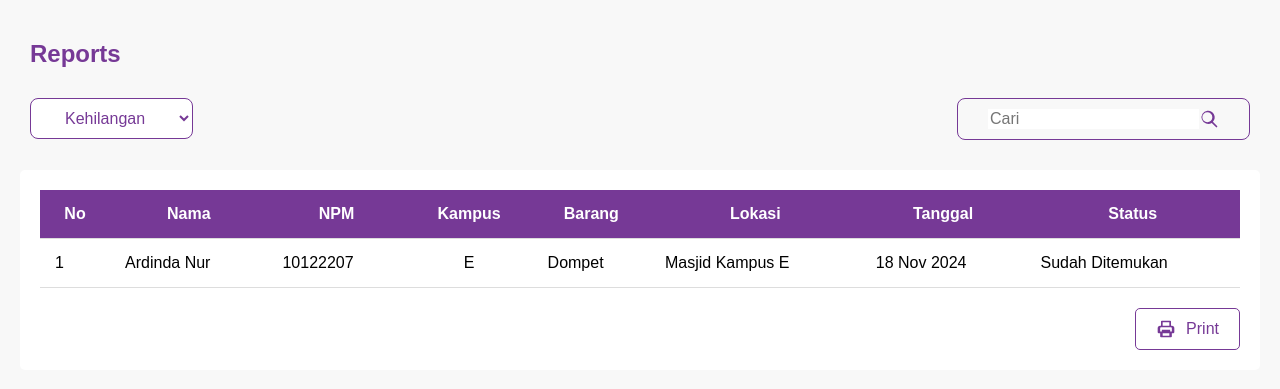
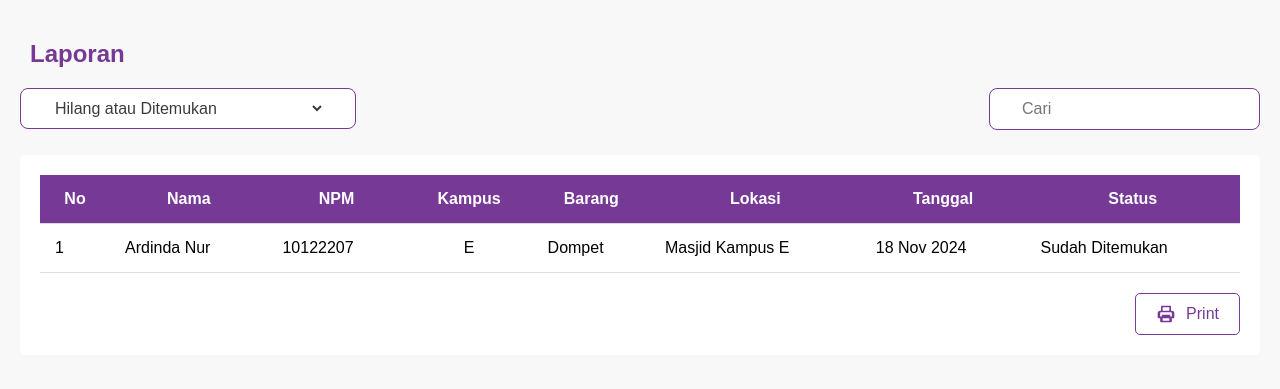
Before and after one commit to janienatalie/LostandFound, a PHP site: page /admin/reports.html in a window 1280 px wide. Shown: the top 389 px of the page. Run offline with PHP 8.4, Linux system fonts and the light colour scheme.

Commit message:
searchbox and css

```diff
--- a/admin/css/reports.css
+++ b/admin/css/reports.css
@@ -9,48 +9,77 @@ h1 {
 }
 
 .container {
+  width: 90%;
+  margin: 20px auto;
+  /* <!--tambah--> */
   display: flex;
-  justify-content: space-between;
-  align-items: center;
-  margin: 30px 10px;
-  height: auto;
-  width: auto;
+  flex-direction: column;
+  align-items: flex-start;
 }
-
-.dropdown,
-.search-box {
-  border: 1px solid #763996;
-  border-radius: 8px;
-  padding: 10px 30px;
-  font-size: 16px;
-  color: #763996;
+h2 {
+  color: #6a1b9a;
+  text-align: left;
 }
 
 .dropdown {
-  background-color: #ffffff;
-}
-
-.dropdown:focus,
-.search-box:focus {
-  outline: none;
-  border-color: #763996;
+  display: flex;
+  width: 274px; /* Lost and Found */
+  padding: 14px 20px;
+  border-radius: 12px;
+  border: 2px solid #763996;
+  font-size: 16px;
+  background-color: white;
+  color: #c7c7c7;
+  margin-bottom: 25px;
 }
 
 .search-box {
   display: flex;
+  width: 209px; /* Lebar search bar */
+  height: 20px;
+  padding: 0px 14px; /* Padding kiri dan kanan */
+  justify-content: space-between;
   align-items: center;
+  border-radius: 12px;
+  border: 2px solid #763996;
+  color: #c7c7c7;
+  font-size: 16px;
+  background-color: white;
+  margin-left: auto;
+  margin-bottom: 25px;
+}
+
+.dropdown select {
+  border: none;
+  outline: none;
+  font-size: 16px;
+  color: #3b3b3b;
+  flex: 1;
+  background: transparent;
+  cursor: pointer;
+}
+
+.search-container {
+  display: flex;
+  justify-content: flex-start;
+  align-items: center;
+  gap: 20px;
+  margin-top: 20px;
+  width: 100%;
 }
 
 .search-box input {
   border: none;
   outline: none;
   font-size: 16px;
+  color: #0b0a0a;
+  flex: 1;
+  background: transparent;
 }
 
-.search-box svg {
-  width: 20px;
-  height: 20px;
-  fill: #763996;
+.search-box i {
+  color: #800080;
+  margin-left: 10px;
 }
 
 .table {
--- a/admin/reports.html
+++ b/admin/reports.html
@@ -4,20 +4,26 @@
 <link rel="stylesheet" href="/admin/css/reports.css">
 </head>
 <body>
-<div class="content">
-    <h2>Reports</h2>
-    <div class="container">
-        <select class="dropdown">
-            <option value="">Kehilangan</option>
-            <option value="">Penemuan</option>
-        </select>
-        <div class="search-box">
-            <input type="text" placeholder="Cari" />
-            <svg xmlns="http://www.w3.org/2000/svg" viewBox="0 0 24 24">
-                <path d="M10 2a8 8 0 1 0 5.29 14.71l5 5a1 1 0 0 0 1.41-1.42l-5-5A8 8 0 0 0 10 2Zm0 2a6 6 0 1 1-6 6 6 6 0 0 1 6-6Z"/>
-            </svg>
+    <div class="content">
+        <h2>Laporan</h2>
+        <div class="search-container">
+          <div class="dropdown">
+            <select>
+              <option value="" disabled selected>Hilang atau Ditemukan</option>
+              <option value="hilang">Hilang</option>
+              <option value="ditemukan">Ditemukan</option>
+            </select>
+          </div>
+          <div class="search-box">
+            <input
+              type="text"
+              placeholder="Cari"
+              id="searchInput"
+              onkeyup="searchTable()"
+            />
+            <i class="fas fa-search"></i>
+          </div>
         </div>
-    </div>
 
     <div class="table">
         <table>
```
